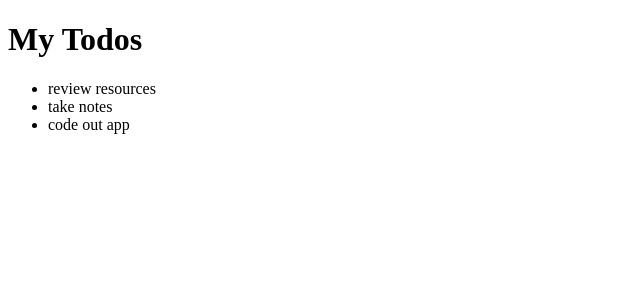
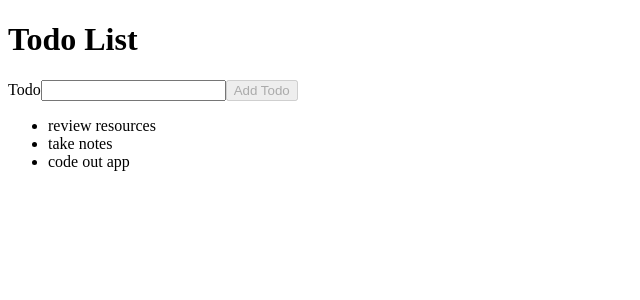
Before and after one commit to Blanquitta/todo-list, a React (Vite) app: page / in a window 1280 px wide. Shown: the top 300 px of the page, without its empty margins (0-640 px from the left). Built offline with nearby package versions, Linux system fonts and the light colour scheme.

Commit message:
lesson-02-components

```diff
--- a/src/App.jsx
+++ b/src/App.jsx
@@ -1,21 +1,14 @@
 import './App.css'
 
+import TodoList from './TodoList.jsx';
+
 function App() {
-  const todoList = [
-    {id: 1, title: "review resources"},
-    {id: 2, title: "take notes"},
-    {id: 3, title: "code out app"},
-]
+
   return (
-    <div>
-      <h1>My Todos</h1>
-     <ul>
-            {todoList.map(todo => <li key={todo.id}>{todo.title}</li>)}
-        </ul>
-    </div>
+    <TodoList />
   )
 }
 
 
 
-export default App
+export default App;
--- /dev/null
+++ b/src/TodoForm.jsx
@@ -0,0 +1,12 @@
+function TodoForm() {
+  return ( <form>
+      <label htmlFor="todoTitle">Todo</label>
+      <input type="text" id="todoTitle" />
+      <button type="submit" disabled>Add Todo</button>
+    </form>
+
+
+  );
+}
+
+export default TodoForm;
--- /dev/null
+++ b/src/TodoList.jsx
@@ -0,0 +1,31 @@
+
+import TodoForm from "./TodoForm";
+
+
+function TodoList() {
+     const todoList = [
+    {id: 1, title: "review resources"},
+    {id: 2, title: "take notes"},
+    {id: 3, title: "code out app"},
+]
+
+    return (
+
+  <div>
+
+    <h1>Todo List</h1>
+    <TodoForm  />
+    <div>
+
+     <ul>
+            {todoList.map(todo => <li key={todo.id}>{todo.title}</li>)}
+        </ul>
+    </div>
+
+  </div>
+);
+
+
+}
+
+export default TodoList;
```
